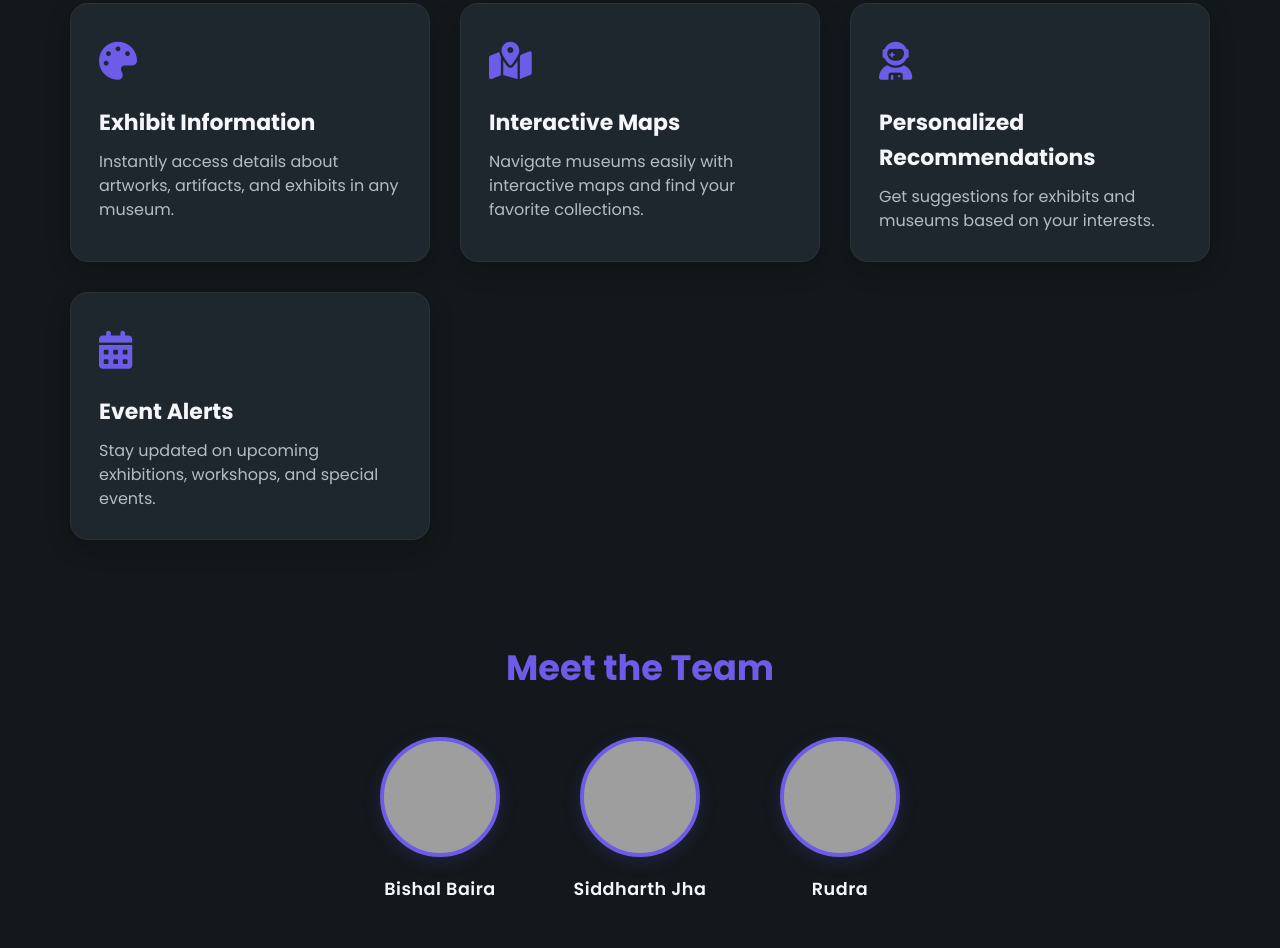
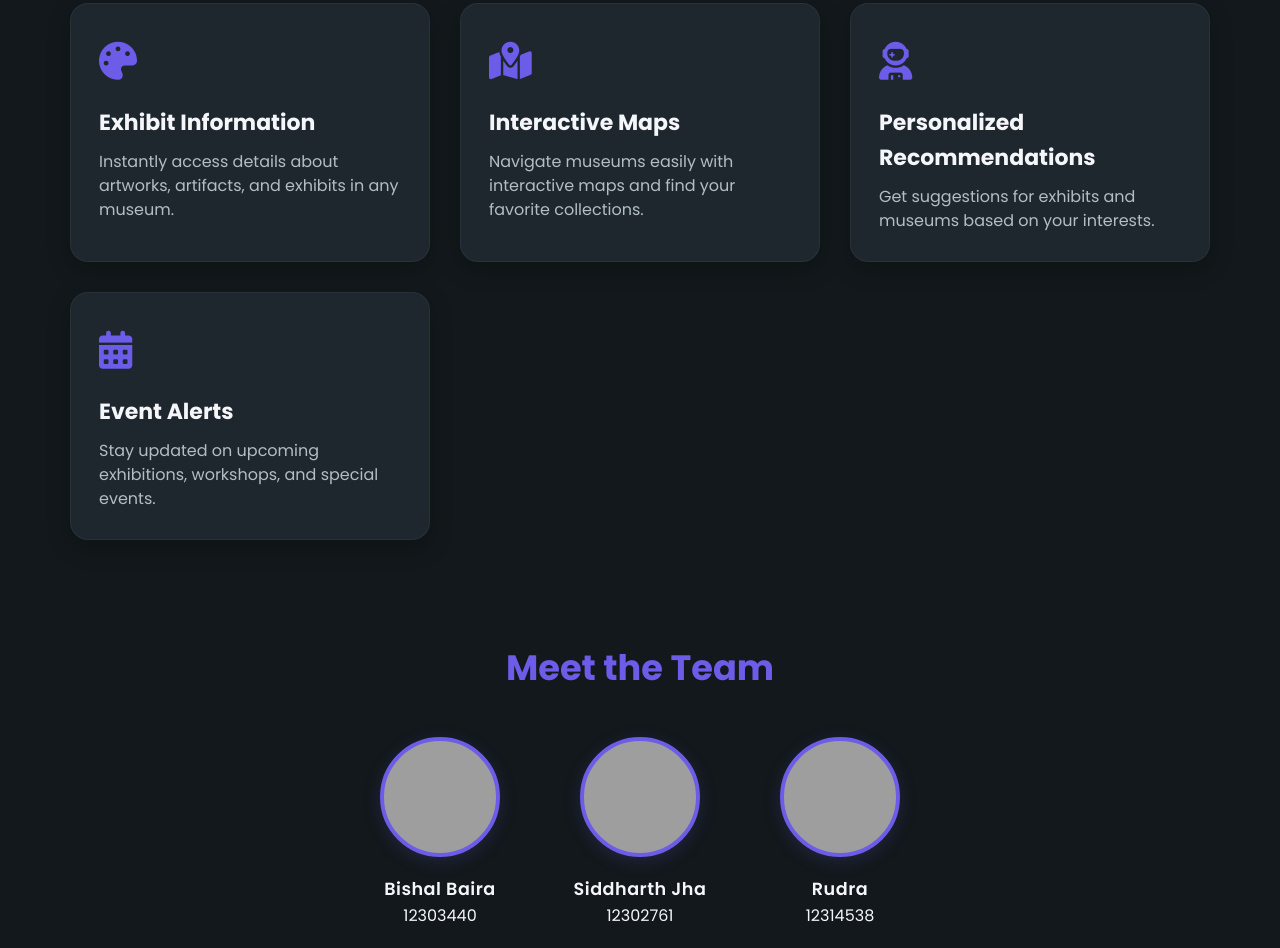
Before and after one commit to Rudra152005/ARTIFY.ai, a plain HTML site: page index.html in a window 1280 px wide. Shown: the part 729-1677 px from the top of the page. Before the commit the page ends 1652 px from the top, so only its background shows below. Drawn offline with Linux system fonts and the light colour scheme; grey boxes are pictures that could not be loaded.

```diff
--- a/chatapi.html
+++ b/index.html
@@ -395,14 +395,17 @@
             <div class="team-member">
                 <div class="team-photo" style="background-image: url('https://res.cloudinary.com/dqlku2tfk/image/upload/v1744911738/1739126949781_mbeu5q.jpg');"></div>
                 <div class="team-name">Bishal Baira</div>
+                <div>12303440</div>
             </div>
             <div class="team-member">
                 <div class="team-photo" style="background-image: url('https://res.cloudinary.com/dqlku2tfk/image/upload/v1745255342/1745251502491_yyykcl.jpg');"></div>
                 <div class="team-name">Siddharth Jha</div>
+                <div>12302761</div>
             </div>
             <div class="team-member">
                 <div class="team-photo" style="background-image: url('https://res.cloudinary.com/dqlku2tfk/image/upload/v1744911843/1694010275803_i70uwh.jpg');"></div>
                 <div class="team-name">Rudra</div>
+                <div>12314538</div>
             </div>
         </div>
     </section>
```
Also changed, not shown: chat.html (+1 -1 lines), 1 other file.
